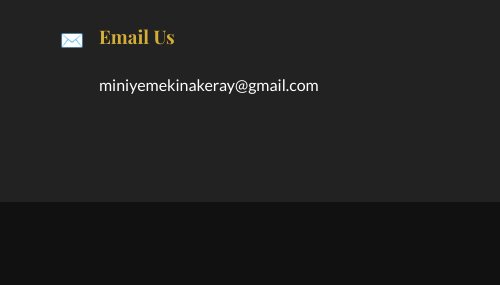
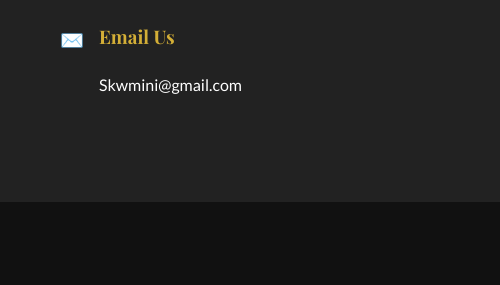
Before and after one commit to naol-onGit/MiniCarRental, a plain HTML site: page index.html in a window 1280 px wide. Shown: the part 6134-6419 px from the top of the page, 0-500 px from the left. Drawn offline with nearby package versions, Linux system fonts and the light colour scheme; a web font is replaced by a local one.

Commit message:
fix: Update contact email address in the footer section

```diff
--- a/index.html
+++ b/index.html
@@ -578,7 +578,7 @@
               <div class="contact-icon">✉️</div>
               <div>
                 <h3>Email Us</h3>
-                <p>miniyemekinakeray@gmail.com</p>
+                <p>Skwmini@gmail.com</p>
               </div>
             </div>
             <!--
```
